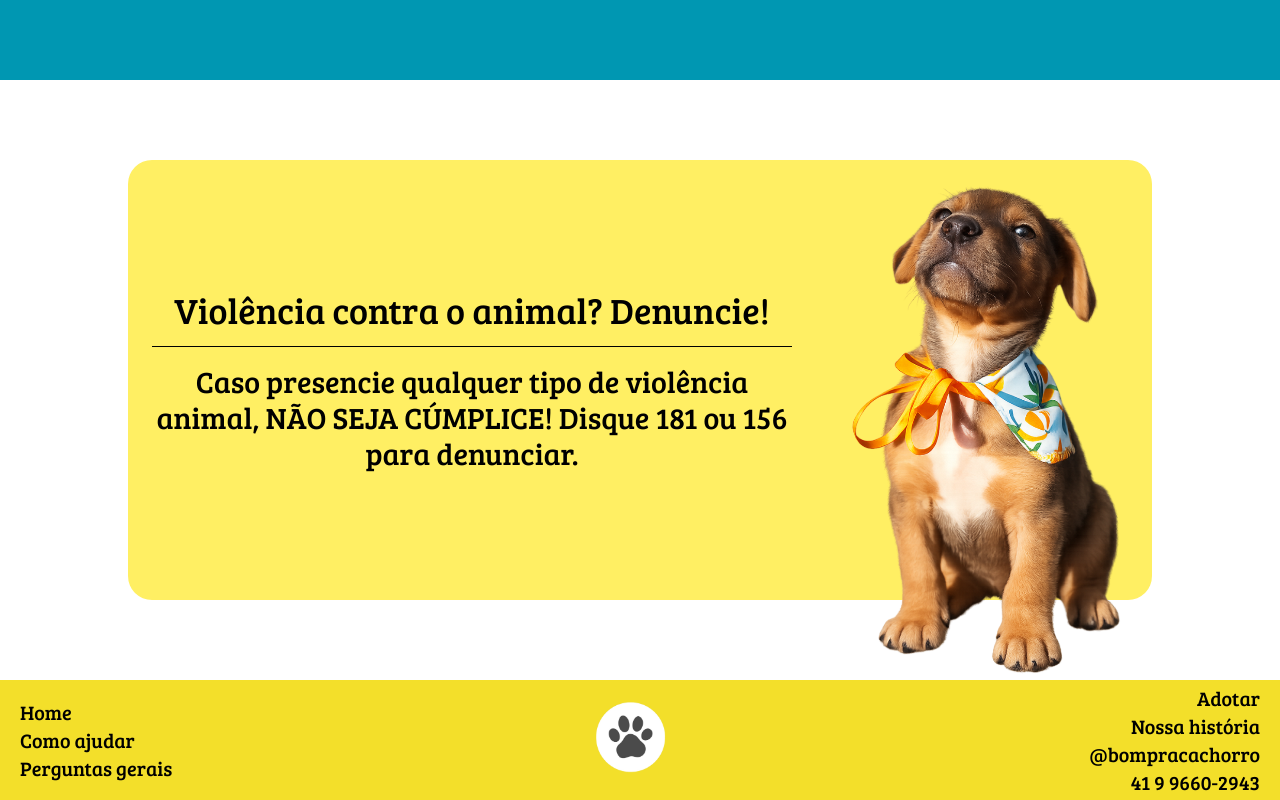
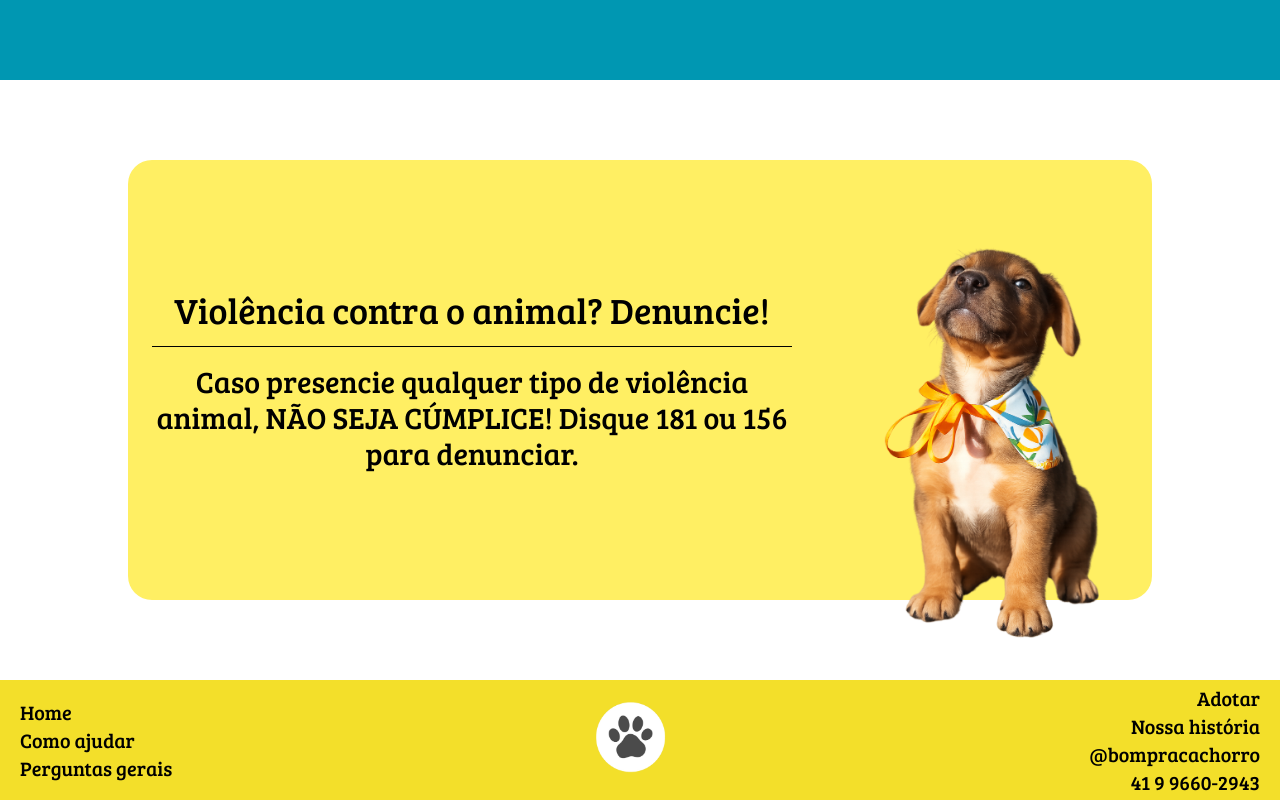
Before and after one commit to DevJoyJoy/Bom-Pra-Cachorro, a React (Vite) app in the folder Front-end/: page / in a window 1280 px wide. Shown: the part 1696-2496 px from the top of the page. Built offline with nearby package versions, Linux system fonts and the light colour scheme.

Commit message:
responsividade...

```diff
--- a/Front-end/src/pages/mainPage.jsx
+++ b/Front-end/src/pages/mainPage.jsx
@@ -25,6 +25,7 @@ export const MainPage = () => {
 
             {/* FIRST SECTION */}
             <div className="w-full h-[60vh] bg-[#ff66c4] flex flex-col items-center py-10
+                sm:h-screen
                 md:flex-row md:h-[32vh]
                 lg:h-[71vh]">
 
@@ -32,6 +33,7 @@ export const MainPage = () => {
                    md:text-left md:w-[50%]
                    xl:ml-[5%]">
                     <h1 className="text-5xl md:text-7xl lg:text-8xl text-white font-bold
+                        sm:text-8xl
                         xl:text-9xl">
                         Me Adota
                     </h1>
@@ -58,11 +60,13 @@ export const MainPage = () => {
 
             {/* SECOND SECTION */}
             <div className="w-full bg-white flex flex-col md:flex-row items-center justify-center gap-10 px-6 py-10
+                sm:mt-3
                 md:mt-13
                 xl:mt-20">
 
                 <section className="w-[80vw] max-w-md flex flex-col items-center justify-center">
                     <div className="bg-[#0097b2] text-white text-xl h-14 flex items-center justify-center rounded-t-2xl w-full
+                        sm:text-3xl
                         md:text-2xl
                         lg:text-3xl
                         xl:text-4xl">
@@ -73,6 +77,7 @@ export const MainPage = () => {
                         md:h-[25vh]
                         lg:h-[50vh] ">
                         <h1 className="text-xl
+                            sm:text-3xl
                             md:text-2xl
                             lg:text-3xl
                             xl:text-4xl">
@@ -80,6 +85,7 @@ export const MainPage = () => {
                         </h1>
 
                         <p className="text-base
+                            sm:text-2xl
                             md:text-lg
                             lg:text-2xl
                             xl:text-3xl">
@@ -89,6 +95,7 @@ export const MainPage = () => {
                         <button
                             onClick={() => navigate("LearnMore")}
                             className="bg-[#ff66c4] text-white rounded-xl py-2 px-4 hover:bg-[#ff85d1] w-[30vw]
+                                sm:text-3xl
                                 lg:text-2xl
                                 xl:text-3xl">
                             Saiba mais
@@ -97,6 +104,7 @@ export const MainPage = () => {
                 </section>
 
                 <section className="w-[80vw] max-w-lg
+                    sm:w-[70vw]
                     md:w-[50vw]
                     lg:w-[30vw]">
                     <div className="overflow-hidden rounded-2xl">
@@ -134,6 +142,7 @@ export const MainPage = () => {
 
                 <section className="flex flex-col gap-4 items-center justify-center text-center md:text-left max-w-md">
                     <h1 className="text-xl text-white
+                        sm:text-3xl
                         md:text-2xl
                         lg:text-3xl
                         xl:text-4xl">
@@ -141,12 +150,14 @@ export const MainPage = () => {
                     </h1>
 
                     <p className="text-white
+                        sm:text-xl
                         lg:text-xl
                         xl:text-2xl">
                         Se você ama os animais tanto quanto a gente, saiba que pode fazer a diferença!
                     </p>
 
                     <p className="text-white
+                        sm:text-xl
                         lg:text-xl
                         xl:text-2xl">
                         Com a sua contribuição, conseguimos oferecer alimentação, cuidados veterinários e muito carinho.
@@ -155,6 +166,7 @@ export const MainPage = () => {
                     <button
                         onClick={() => navigate("/Help")}
                         className="px-6 py-3 bg-white text-[#0097b2] rounded-full w-[80%]
+                            sm:text-2xl
                             md:w-fill
                             lg:text-2xl">
                         Saiba como Contribuir!
@@ -170,11 +182,14 @@ export const MainPage = () => {
 
                 <section className="w-full h-full max-w-5xl bg-[#ffef63] rounded-3xl flex flex-col p-6 gap-6 items-center justify-start
                     md:flex-row md:h-[30vh]
-                    lg:h-[55vh]">
+                    lg:h-[55vh]
+                    relative overflow-visible">
 
                     <div className="flex flex-col gap-4 text-center relative z-10
                         md:text-center md:w-[50vw]">
+
                         <h1 className="text-xl
+                            sm:text-2xl
                             md:text-2xl
                             lg:text-3xl
                             xl:text-4xl">
@@ -184,6 +199,7 @@ export const MainPage = () => {
                         <hr className="border-black" />
 
                         <p className="text-base
+                            sm:text-xl
                             md:text-lg
                             lg:text-2xl
                             xl:text-3xl">
@@ -194,11 +210,12 @@ export const MainPage = () => {
 
                     <img
                         src="/heroi_dogo.png"
-                        className="w-[60vw] absolute z-10 top-[341%]
-                            md:w-[25vw] md:right-15 md:top-[134%]
-                            lg:top-[250%] lg:w-[22%] lg:right-[10%]
-                            xl:top-[235%] xl:w-[22%] xl:right-[12%]"
-
+                        className="w-[60vw] absolute z-20
+                            -bottom-10 right-2
+                            sm:w-[40vw] sm:right-35
+                            md:w-[25vw] md:-bottom-6 md:right-6
+                            lg:w-[22%] lg:-bottom-8 lg:right-10
+                            xl:w-[22%] xl:-bottom-10 xl:right-12"
                     />
                 </section>
             </div>
```
